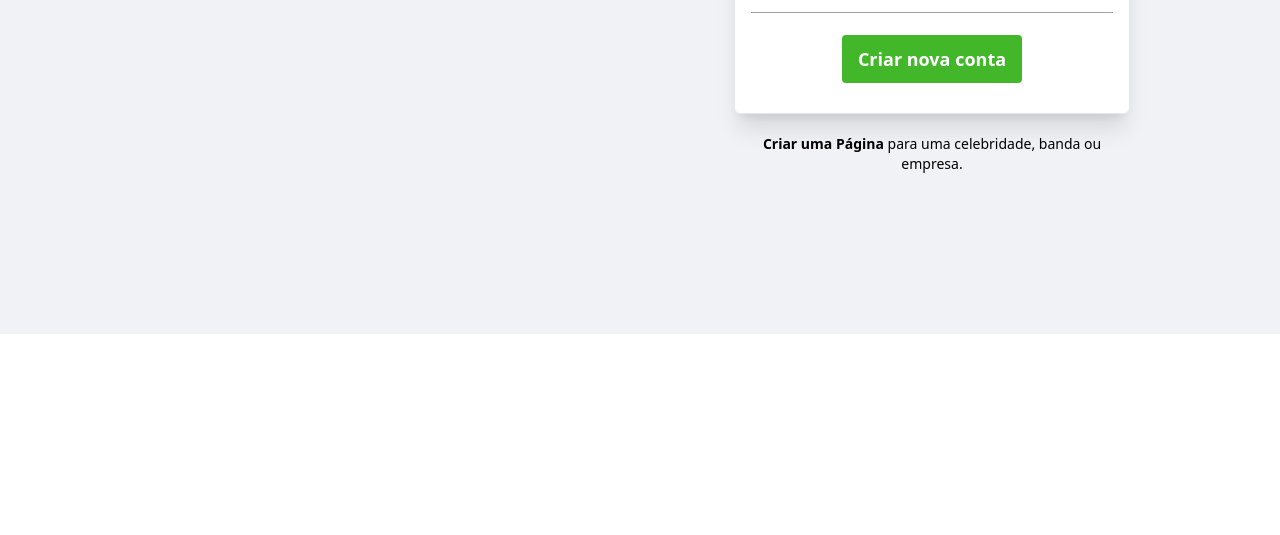
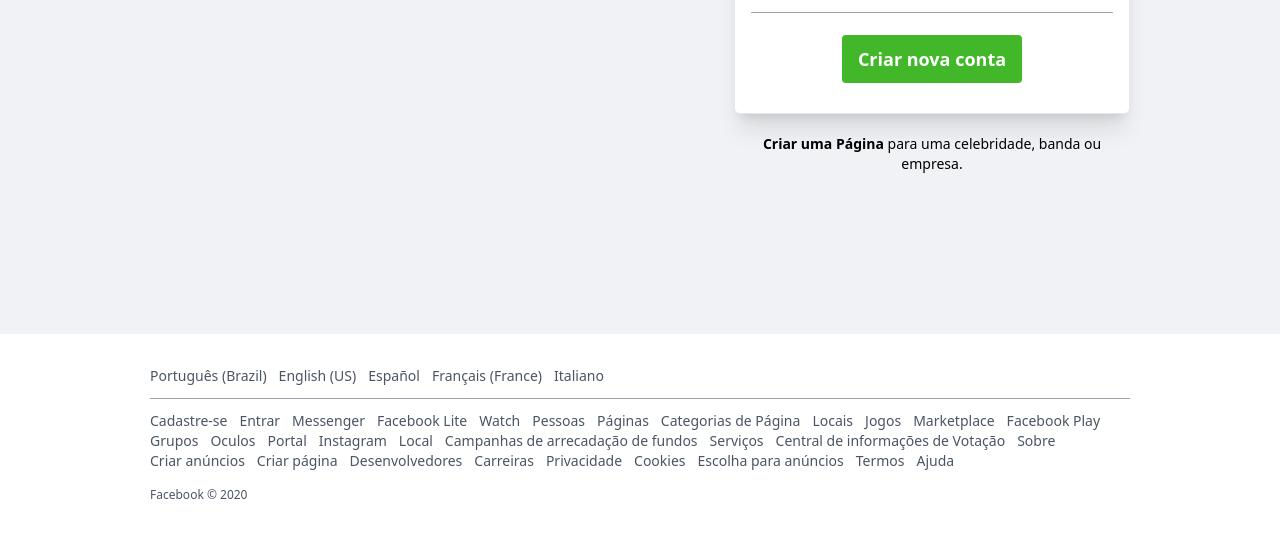
Before and after one commit to brunaa-f/facebook-clone, a website: page src/index.html in a window 1280 px wide. Shown: the part 345-880 px from the top of the page. Before the commit the page ends 800 px from the top, so only its background shows below. Drawn offline with Linux system fonts and the light colour scheme.

Commit message:
project completed

```diff
--- a/src/index.html
+++ b/src/index.html
@@ -48,6 +48,127 @@
             </div>
         </div>
     </main>
+    <footer>
+        <div class="md:w-980px mx-auto py-8 text-center md:text-current">
+          <div>
+            <ul class="grid grid-cols-2 md:flex text-gray-600 text-xs md:text-sm">
+              <li class="mr-3">
+                <a href="#" class="hover:underline">Português (Brazil)</a>
+              </li>
+              <li class="mr-3">
+                <a href="#" class="hover:underline">English (US)</a>
+              </li>
+              <li class="mr-3">
+                <a href="#" class="hover:underline">Español</a>
+              </li>
+              <li class="mr-3">
+                <a href="#" class="hover:underline">Français (France)</a>
+              </li>
+              <li class="mr-3">
+                <a href="#" class="hover:underline">Italiano</a>
+              </li>
+            </ul>
+          </div>
+          <div class="hidden md:block border-t border-gray-400 pt-3 mt-3"></div>
+          <div>
+            <ul class="hidden md:flex md:flex-wrap text-gray-600 text-sm">
+              <li class="mr-3">
+                <a href="#" class="hover:underline">Cadastre-se</a>
+              </li>
+              <li class="mr-3">
+                <a href="#" class="hover:underline">Entrar</a>
+              </li>
+              <li class="mr-3">
+                <a href="#" class="hover:underline">Messenger</a>
+              </li>
+              <li class="mr-3">
+                <a href="#" class="hover:underline">Facebook Lite</a>
+              </li>
+              <li class="mr-3">
+                <a href="#" class="hover:underline">Watch</a>
+              </li>
+              <li class="mr-3">
+                <a href="#" class="hover:underline">Pessoas</a>
+              </li>
+              <li class="mr-3">
+                <a href="#" class="hover:underline">Páginas</a>
+              </li>
+              <li class="mr-3">
+                <a href="#" class="hover:underline">Categorias de Página</a>
+              </li>
+              <li class="mr-3">
+                <a href="#" class="hover:underline">Locais</a>
+              </li>
+              <li class="mr-3">
+                <a href="#" class="hover:underline">Jogos</a>
+              </li>
+              <li class="mr-3">
+                <a href="#" class="hover:underline">Marketplace</a>
+              </li>
+              <li class="mr-3">
+                <a href="#" class="hover:underline">Facebook Play</a>
+              </li>
+              <li class="mr-3">
+                <a href="#" class="hover:underline">Grupos</a>
+              </li>
+              <li class="mr-3">
+                <a href="#" class="hover:underline">Oculos</a>
+              </li>
+              <li class="mr-3">
+                <a href="#" class="hover:underline">Portal</a>
+              </li>
+              <li class="mr-3">
+                <a href="#" class="hover:underline">Instagram</a>
+              </li>
+              <li class="mr-3">
+                <a href="#" class="hover:underline">Local</a>
+              </li>
+              <li class="mr-3">
+                <a href="#" class="hover:underline">Campanhas de arrecadação de fundos</a>
+              </li>
+              <li class="mr-3">
+                <a href="#" class="hover:underline">Serviços</a>
+              </li>
+              <li class="mr-3">
+                <a href="#" class="hover:underline">Central de informações de Votação</a>
+              </li>
+              <li class="mr-3">
+                <a href="#" class="hover:underline">Sobre</a>
+              </li>
+              <li class="mr-3">
+                <a href="#" class="hover:underline">Criar anúncios</a>
+              </li>
+              <li class="mr-3">
+                <a href="#" class="hover:underline">Criar página</a>
+              </li>
+              <li class="mr-3">
+                <a href="#" class="hover:underline">Desenvolvedores</a>
+              </li>
+              <li class="mr-3">
+                <a href="#" class="hover:underline">Carreiras</a>
+              </li>
+              <li class="mr-3">
+                <a href="#" class="hover:underline">Privacidade</a>
+              </li>
+              <li class="mr-3">
+                <a href="#" class="hover:underline">Cookies</a>
+              </li>
+              <li class="mr-3">
+                <a href="#" class="hover:underline">Escolha para anúncios</a>
+              </li>
+              <li class="mr-3">
+                <a href="#" class="hover:underline">Termos</a>
+              </li>
+              <li class="mr-3">
+                <a href="#" class="hover:underline">Ajuda</a>
+              </li>
+            </ul>
+          </div>
+          <div class="pt-4 text-xs text-gray-600 text-center md:text-left">
+            <p>Facebook &copy; 2020</p>
+          </div>
+        </div>
+      </footer>
 </body>
 
 </html>
```
Also changed, not shown: src/css/styles.css.
